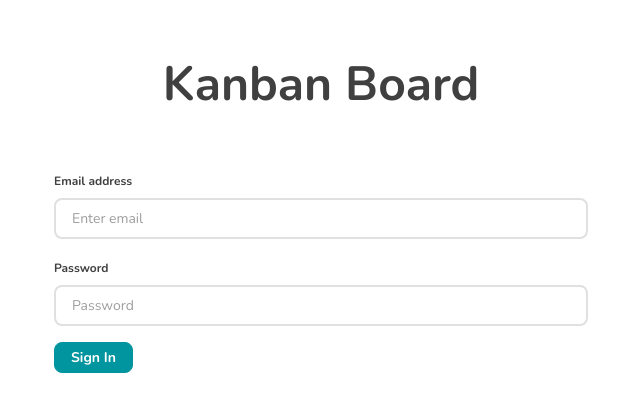
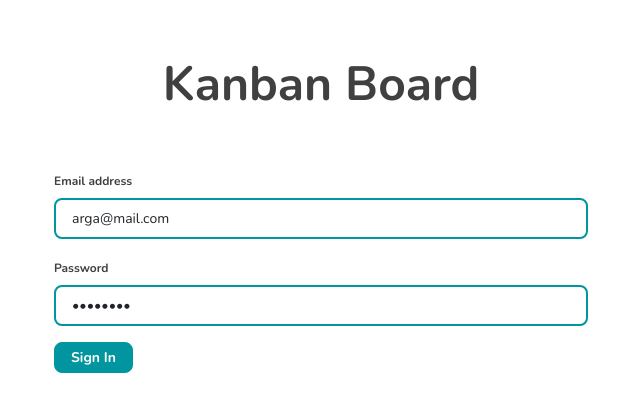
Before and after one commit to ezio341/Rakamin-casestudy, a React (Create React App) app: page /login in a window 1280 px wide. Shown: the top 412 px of the page, without its empty margins (319-959 px from the left). Built offline with nearby package versions, Linux system fonts and the light colour scheme; no server answers.

Commit message:
set modal position to center

```diff
--- a/src/components/ModalCustom.jsx
+++ b/src/components/ModalCustom.jsx
@@ -3,7 +3,7 @@ import Close from "../icons/x.svg"
 
 export default function ModalCustom({show, setShow, Footer, HeaderIcon, title, Body, closable}){
   return (
-    <Modal contentClassName="border-0 radius-10 p-4" show={show} onHide={()=>setShow(false)}>
+    <Modal centered contentClassName="border-0 radius-10 p-4" show={show} onHide={()=>setShow(false)}>
     <ModalHeader className="border-0 pt-0 px-0 pb-4">
       <div className="d-flex align-items-center justify-content-between w-100">
         <div className="d-flex align-items-center gap-2">
--- a/src/pages/Login.jsx
+++ b/src/pages/Login.jsx
@@ -45,11 +45,11 @@ export default function Login(){
           <Form onSubmit={handleSubmit}>
             <Form.Group className="mb-3" controlId="formGroupEmail">
               <Form.Label className='s-12 font-weight-700'>Email address</Form.Label>
-              <Form.Control type="email" placeholder="Enter email" />
+              <Form.Control defaultValue="arga@mail.com" type="email" placeholder="Enter email" />
             </Form.Group>
             <Form.Group className="mb-3" controlId="formGroupPassword">
               <Form.Label className='s-12 font-weight-700'>Password</Form.Label>
-              <Form.Control type="password" placeholder="Password" />
+              <Form.Control defaultValue="password" type="password" placeholder="Password" />
             </Form.Group>
             <Button className='d-flex align-items-center gap-1' type='submit' variant='primary'>
               Sign In
```
